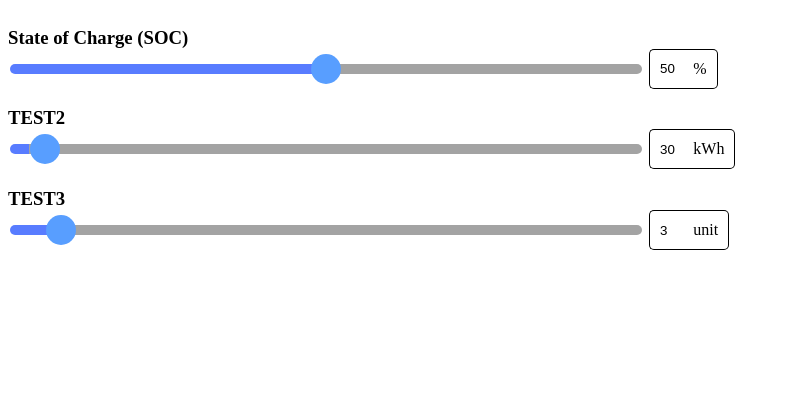
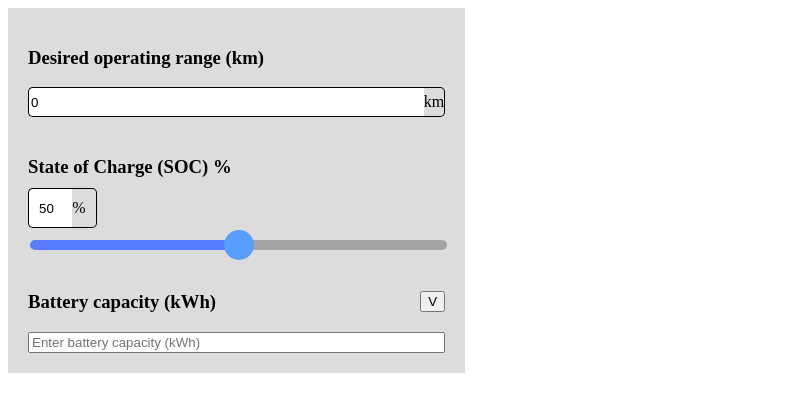
Before and after one commit to JeseGamerHD/BEV-calculator, a plain HTML site: page inputs-test.html in a window 1280 px wide. Shown: the whole page, without its empty margins (0-790 px from the left). Drawn offline with Linux system fonts and the light colour scheme.

Commit message:
Added desired range & dropdown inputs to input-test.html (WIP), input section structuring/basic styling, small fix for range-input slider's field

```diff
--- a/inputs-test.html
+++ b/inputs-test.html
@@ -5,41 +5,49 @@
     <meta name="viewport" content="width=device-width, initial-scale=1.0">
     <title>Test</title>
     <link rel="stylesheet" href="styles/inputs.css">
-    <script src="scripts/range-input.js" defer></script>
+    <script src="scripts/inputs/range-input.js" defer></script>
+    <script src="scripts/inputs/dropdown.js" defer></script>
 </head>
 <body>
 
-    <div class="rangeInput-container">
-        <h3 class="rangeInput-title">State of Charge (SOC)</h3>
-        <div class="rangeInput-wrapper">
-            <input class="rangeInput" id="SOC-slider" type="range" min="0" max="100" value="50">
+    <div class="input-area-container">
+
+        <div class="numberInput-container">
+            <h3 class="numberInput-title">Desired operating range (km)</h3>
+            <div class="numberInput-field-wrapper">
+                <input class="numberInput-field" id="desiredRange-input" type="number" min="0" max="9999" value="0">
+                <span class="numberInput-field-unit">km</span>
+            </div>
+        </div>
+
+        <div class="rangeInput-container">
+            <h3 class="rangeInput-title">State of Charge (SOC) %</h3>
             <div class="rangeInput-field-wrapper">
                 <input class="rangeInput-field" id="SOC-field" type="text" min="0" max="100" value="50">
                 <span class="rangeInput-field-symbol">%</span>
             </div>
+            <input class="rangeInput" id="SOC-slider" type="range" min="0" max="100" value="50">
+        </div>
 
-        </div>
-    </div>
-    <div class="rangeInput-container">
-        <h3 class="rangeInput-title">TEST2</h3>
-        <div class="rangeInput-wrapper">
-            <input class="rangeInput" id="test-slider" type="range" min="10" max="600" value="30">
-            <div class="rangeInput-field-wrapper">
-                <input class="rangeInput-field" id="test-field" type="text" min="10" max="600" value="30">
-                <span class="rangeInput-field-symbol">kWh</span>
+        <div class="dropdownInput-container">
+            <div class="dropdown-title-wrapper">
+                <h3 class="dropdown-title">Battery capacity (kWh)</h3>
+                <button class="dropdown-button" onclick="toggleDropdown('batteryCapacity-options')">V</button>
             </div>
-
-        </div>
-    </div>
-    <div class="rangeInput-container">
-        <h3 class="rangeInput-title">TEST3</h3>
-        <div class="rangeInput-wrapper">
-            <input class="rangeInput" id="test-slider2" type="range" min="0" max="50" value="3" step="0.1">
-            <div class="rangeInput-field-wrapper">
-                <input class="rangeInput-field" id="test-field2" type="text" min="0" max="456" value="3">
-                <span class="rangeInput-field-symbol">unit</span>
+            <div class="dropdown-wrapper">
+                <div class="dropdown-content" id="batteryCapacity-options">
+                    <div class="dropdown-option" onclick="setDropdownValue('batteryCapacity-options', 'batteryCapacity-input', 'Option 1')">
+                        Option 1
+                    </div>
+                    <div class="dropdown-option" onclick="setDropdownValue('batteryCapacity-options', 'batteryCapacity-input', 'Option 2')">
+                        Option 2
+                    </div>
+                    <div class="dropdown-option" onclick="setDropdownValue('batteryCapacity-options', 'batteryCapacity-input', 'Option 3')">
+                        Option 3
+                    </div>
+                </div>
+                <input class="dropdownInput-field" id="batteryCapacity-input" type="text" placeholder="Enter battery capacity (kWh)">
             </div>
-
         </div>
     </div>
 
--- /dev/null
+++ b/scripts/inputs/dropdown.js
@@ -0,0 +1,13 @@
+
+
+function toggleDropdown(dropdownID) {
+    let dropdown = document.getElementById(dropdownID);
+    dropdown.style.display = dropdown.style.display != "none" ? "none" : "flex";
+}
+
+function setDropdownValue(dropdownID, dropdownFieldID, newValue) {
+
+    let dropdownField = document.getElementById(dropdownFieldID);
+    dropdownField.value = newValue;
+    toggleDropdown(dropdownID);
+}
--- a/scripts/range-input.js
+++ b/scripts/inputs/range-input.js
@@ -59,6 +59,9 @@ function handleRangeInputField(field, index) {
         rangeInputSliders[index].value = maxValue;
         field.value = maxValue;
     }
+    else if(isNaN(value)) {
+        rangeInputSliders[index].value = minValue;
+    }
 
     updateSliderProgressBar(rangeInputSliders[index]);
 }
--- a/styles/inputs.css
+++ b/styles/inputs.css
@@ -1,52 +1,76 @@
+.input-area-container {
+    display: flex;
+    flex-direction: column;
+    row-gap: 20px;
+
+    width: 33%;
+    padding: 20px;
+    background-color: rgb(220, 220, 220);
+}
+
+.numberInput-container {
+    display: flex;
+    flex-direction: column;
+    width: 100%;
+
+    .numberInput-field-wrapper {
+        display: flex;
+        flex-direction: row;
+        width: 100%;
+        height: 30px;
+
+        .numberInput-field {
+            flex: 1; /* Input field grows to take as much width as possible */
+            min-width: 0; /* Required to override input field default behaviour to resist shrinking below their content size */
+
+            border-left: 1px solid;
+            border-right: none;
+            border-top: 1px solid;
+            border-bottom: 1px solid;
+            border-radius: 5px 0 0 5px;
+        }
+
+        .numberInput-field:focus {
+            outline: none;
+        }
+
+        .numberInput-field-unit {
+            display: flex;
+            align-items: center;
+
+            border-left: none;
+            border-right: 1px solid;
+            border-top: 1px solid;
+            border-bottom: 1px solid;
+            border-radius: 0 5px 5px 0;
+        }
+    }
+}
+
 .rangeInput-container {
 
     display: flex;
     flex-direction: column;
+    row-gap: 10px;
+    width: 100%;
 
     .rangeInput-title {
         margin-bottom: 0;
     }
 
     .rangeInput-wrapper {
+
         display: flex;
         flex-wrap: wrap;
         align-items: center;
         column-gap: 5px;
-
-        .rangeInput {
-            appearance: none; /* Override default look */
-            height: 10px;
-            width: 50%;
-            border-radius: 5px;
-        }
-
-        .rangeInput::-webkit-slider-thumb {
-            appearance: none; /* Override default look */
-            width: 30px;
-            height: 30px;
-            background: #589eff;
-            border-radius: 50%;
-            cursor: pointer;
-            -webkit-transition: .1s;
-        }
-
-        .rangeInput::-webkit-slider-thumb:hover {
-            box-shadow: 0 0 0 10px #3b8cf039;
-        }
-
-        .rangeInput::-moz-range-thumb {
-            appearance: none; /* Override default look */
-            width: 30px;
-            height: 30px;
-            background: #589eff;
-            border-radius: 50%;
-            cursor: pointer;
-        }
+        width: 90%;
     }
 
     .rangeInput-field-wrapper {
 
         display: flex;
+        flex-direction: row;
 
         .rangeInput-field {
             width: 2.5em;
@@ -74,4 +98,62 @@
             padding: 10px 10px 10px 0;
         }
     }
+
+    .rangeInput {
+        appearance: none; /* Override default look */
+        height: 10px;
+        border-radius: 5px;
+        width: 100%;
+    }
+
+    .rangeInput::-webkit-slider-thumb {
+        appearance: none; /* Override default look */
+        width: 30px;
+        height: 30px;
+        background: #589eff;
+        border-radius: 50%;
+        cursor: pointer;
+        -webkit-transition: .1s;
+    }
+
+    .rangeInput::-webkit-slider-thumb:hover {
+        box-shadow: 0 0 0 10px #3b8cf039;
+    }
+
+    .rangeInput::-moz-range-thumb {
+        appearance: none; /* Override default look */
+        width: 30px;
+        height: 30px;
+        background: #589eff;
+        border-radius: 50%;
+        cursor: pointer;
+    }
 }
+
+.dropdownInput-container {
+    display: flex;
+    flex-direction: column;
+
+    width: 100%;
+
+    .dropdown-title-wrapper {
+        display: flex;
+        flex-direction: row;
+        align-items: center;
+        justify-content: space-between;
+
+        .dropdown-button {
+            height: min-content;
+        }
+    }
+
+    .dropdown-wrapper {
+        display: flex;
+        flex-direction: column;
+
+        .dropdown-content {
+            display: none;
+            flex-direction: column;
+        }
+    }
+}
```
